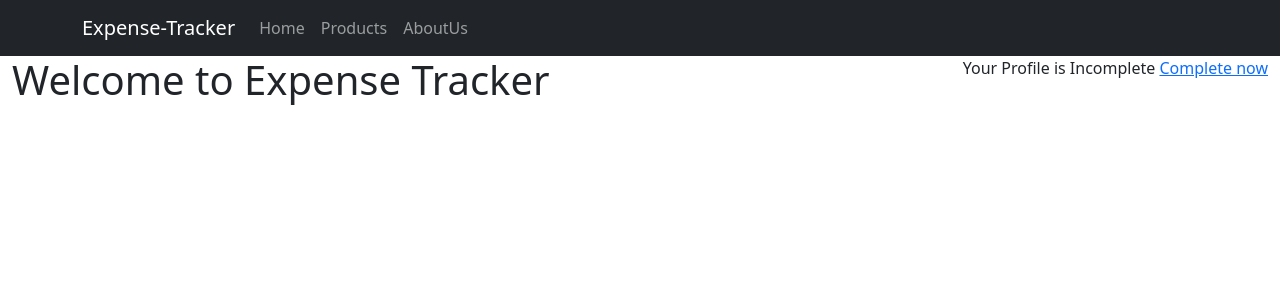
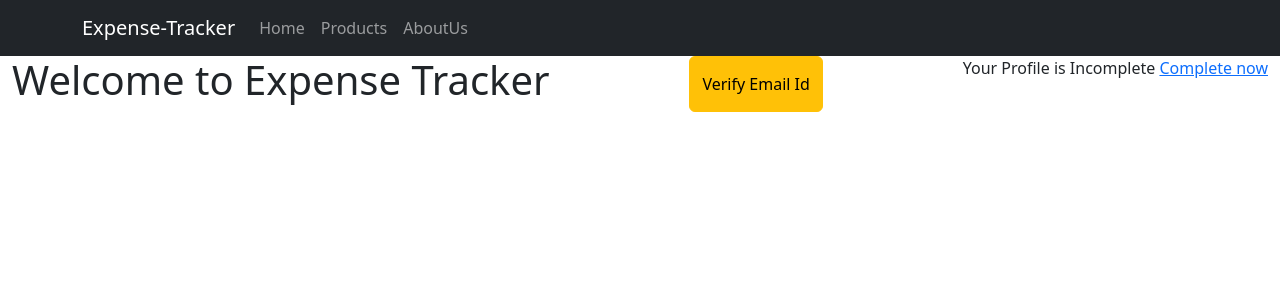
Before and after one commit to Harish-Shejokar/Expense-Tracker, a React (Create React App) app: page /home in a window 1280 px wide. Shown: the top 300 px of the page. Built offline with nearby package versions, Linux system fonts and the light colour scheme.

Commit message:
email verification method implemented

```diff
--- a/src/Components/Authentication/Login.js
+++ b/src/Components/Authentication/Login.js
@@ -28,7 +28,9 @@ const Login = () => {
           console.log(" User has successfully Logged In");
           const data = await response.json();
             console.log(data, data.idToken);
-            localStorage.setItem("token", data.idToken);
+          localStorage.setItem("token", data.idToken);
+          localStorage.setItem("email", enteredEmail);
+
             history.replace('/home')
 
         } else {
--- a/src/Pages/HomePage/Home.js
+++ b/src/Pages/HomePage/Home.js
@@ -1,18 +1,50 @@
-import React from 'react'
-import { Container } from 'react-bootstrap';
-import {Link} from 'react-router-dom'
+import React from "react";
+import { Button, Container } from "react-bootstrap";
+import { Link } from "react-router-dom";
 
 const Home = () => {
+  const verifyEmailOnFireBase = async () => {
+    try {
+      const response = await fetch(
+        "https://identitytoolkit.googleapis.com/v1/accounts:sendOobCode?key=AIzaSyBnUt6SmiCjCExXs2Pb4ir_uwH5us-ho2w",
+        {
+          method: "POST",
+          body: JSON.stringify({
+            requestType: "VERIFY_EMAIL",
+            idToken: localStorage.getItem("token"),
+          }),
+          headers: {
+            "Content-Type": "application/json",
+          },
+        }
+      );
+
+      if (response.ok) {
+        console.log("email verified Ok");
+        const data = await response.json()
+        console.log(data);
+      } else {
+        console.log("email verified not Ok");
+        console.log(response)
+      }
+    } catch (err) {
+      console.log(err);
+    }
+  };
+
   return (
     <div>
       <Container fluid className="d-flex justify-content-between">
         <h1>Welcome to Expense Tracker</h1>
+        <Button onClick={verifyEmailOnFireBase} variant="warning">
+          Verify Email Id
+        </Button>
         <p>
           Your Profile is Incomplete <Link to="/userdetails">Complete now</Link>
         </p>
       </Container>
     </div>
   );
-}
+};
 
-export default Home
+export default Home;
```
